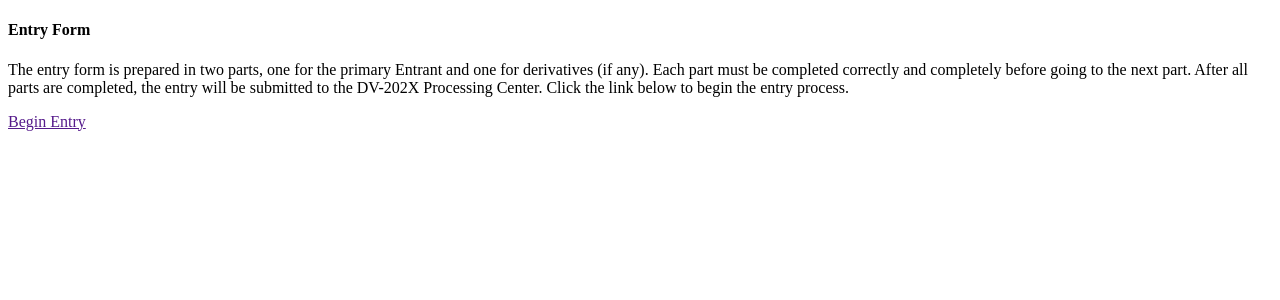
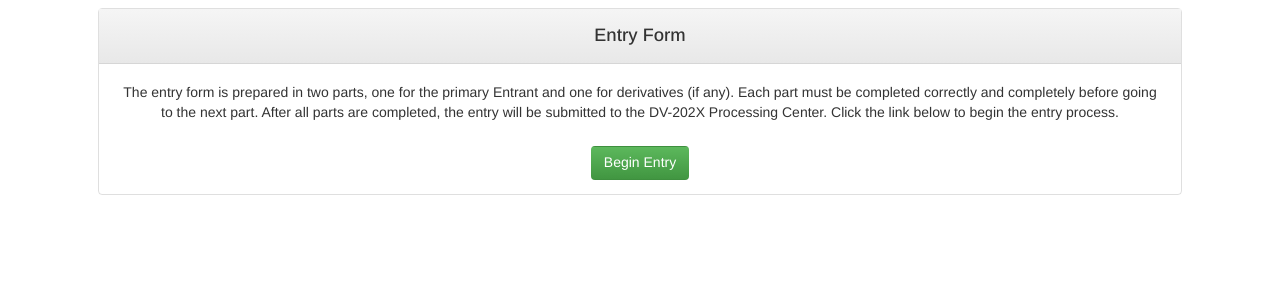
Before and after one commit to Sina-Arasteh/Electronic-Diversity-Visa-Entry-Form-in-Django, a Django app: page / in a window 1280 px wide. Shown: the top 300 px of the page. Run offline with Django 5.2, Linux system fonts and the light colour scheme.

Commit message:
Work on templates & statics

```diff
--- /dev/null
+++ b/entry_form/static/entry_form/article.css
@@ -0,0 +1,34 @@
+@import url('https://fonts.googleapis.com/css2?family=Arimo:ital,wght@0,400..700;1,400..700&family=Barlow+Semi+Condensed:ital,wght@0,100;0,200;0,300;0,400;0,500;0,600;0,700;0,800;0,900;1,100;1,200;1,300;1,400;1,500;1,600;1,700;1,800;1,900&display=swap');
+
+body {
+    font-family: "Arimo", sans-serif;
+    font-size: 0.875rem;
+    font-weight: 400;
+    line-height: 1.428;
+    color: #333;
+    padding: 0 7%;
+    text-align: center;
+}
+
+.card {
+    margin-bottom: 1.25rem;
+    border: 1px solid #00000020;
+    border-radius: 0.25rem;
+}
+
+.card-header {
+    font-size: 1.125rem;
+    line-height: 1.1;
+    background-color: #f5f5f5;
+    background-image: linear-gradient(to bottom, #f5f5f5 0, #e8e8e8 100%);
+    background-repeat: repeat-x;
+    padding: 0.75rem 1.25rem;
+    border-bottom: 1px solid #00000020;
+}
+
+h4 {
+    margin: 5px 0;
+    font-weight: 500;
+}
+
+.card-body {padding: 5px 20px;}
--- a/entry_form/templates/entry_form/begin_entry.html
+++ b/entry_form/templates/entry_form/begin_entry.html
@@ -1,7 +1,28 @@
 {% extends "base.html" %}
+{% load static %}
 
 {% block head %}
     <meta name="description" content="You want to sign up for the DV Visa? Start here.">
+    <link rel="stylesheet" href="{% static "entry_form/article.css" %}">
+    <style>
+        a {
+            display: inline-block;
+            margin: 9px 0;
+            padding: 0.375rem 0.75rem;
+            background-color: #3e8f3e;
+            background-image: linear-gradient(to bottom, #5cb85c 0, #419641 100%);
+            background-repeat: repeat-x;
+            border: 1px solid transparent;
+            border-radius: 0.25rem;
+            text-decoration: none;
+            color: white;
+        }
+
+        a:hover {
+            background-image: none;
+        }
+
+    </style>
 {% endblock %}
 
 {% block body %}
```
